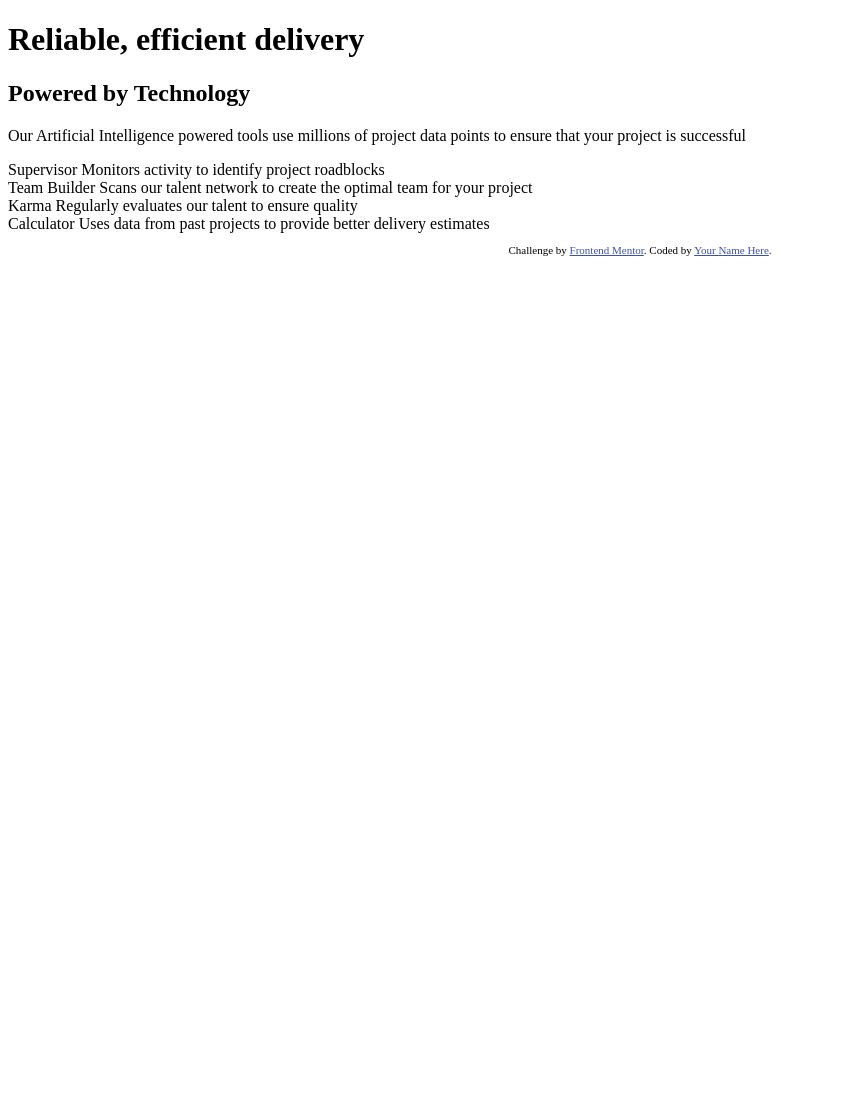
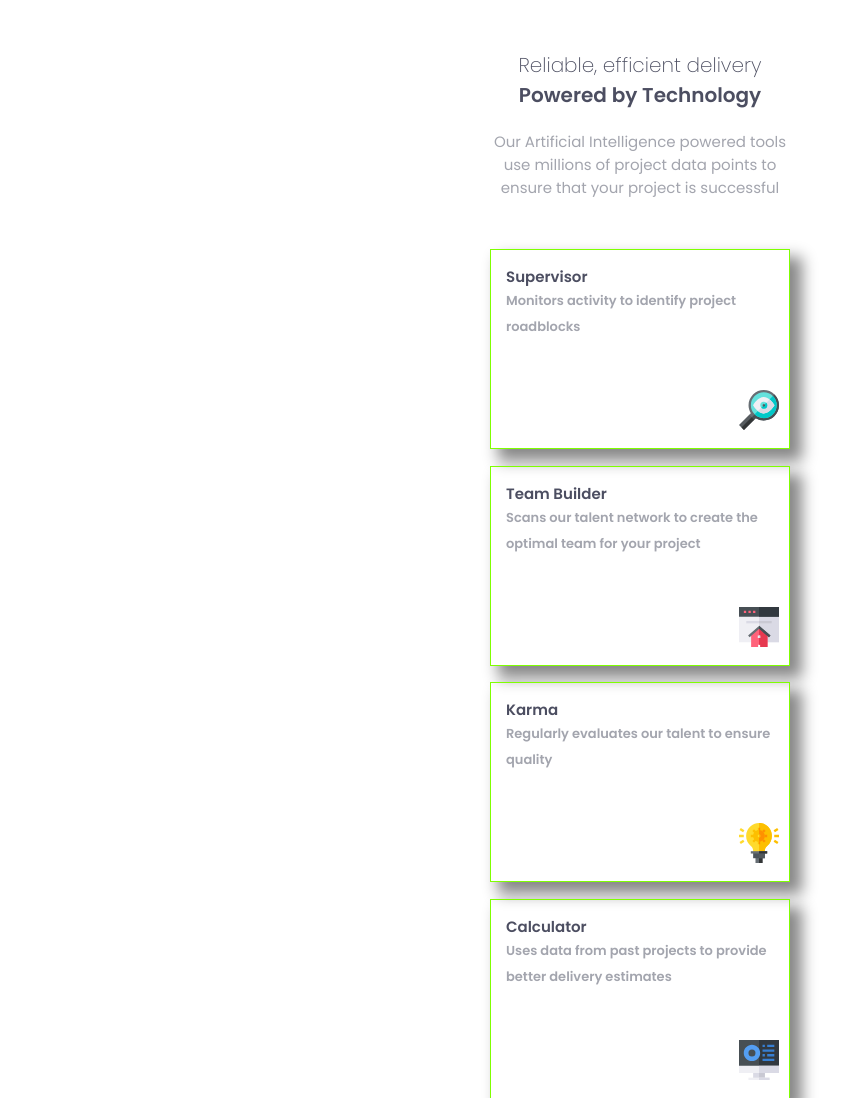
Before and after one commit to Ottoniel-Castanneda/Four-card-feature-section, a plain HTML site: page index.html in a window 1280 px wide. Shown: the top 1098 px of the page, without its empty margins (0-866 px from the left). Before the commit the page ends 800 px from the top, so only its background shows below. Drawn offline with Linux system fonts and the light colour scheme.

Commit message:
Agregando estilos CSS

```diff
--- a/index.html
+++ b/index.html
@@ -2,21 +2,17 @@
 <html lang="en">
 <head>
   <meta charset="UTF-8">
-  <meta name="viewport" content="width=device-width, initial-scale=1.0"> <!-- displays site properly based on user's device -->
+  <meta name="viewport" content="width=device-width, initial-scale=1.0">
+  <link rel="icon" type="image/png" sizes="32x32" href="./images/favicon-32x32.png">
+  <link rel="preconnect" href="https://fonts.googleapis.com">
+<link rel="preconnect" href="https://fonts.gstatic.com" crossorigin>
+<link href="https://fonts.googleapis.com/css2?family=Poppins:wght@200;400;600&family=Quicksand:wght@300;500;700&display=swap" rel="stylesheet">
+  <title>Frontend Mentor | Four card feature section</title>
+  <link rel="stylesheet" href="./styles.css">
+</head>
 
-  <link rel="icon" type="image/png" sizes="32x32" href="./images/favicon-32x32.png">
-
-  <title>Frontend Mentor | Four card feature section</title>
-
-  <!-- Feel free to remove these styles or customise in your own stylesheet 👍 -->
-  <style>
-    .attribution { font-size: 11px; text-align: center; }
-    .attribution a { color: hsl(228, 45%, 44%); }
-  </style>
-</head>
 <body>
 <header>
-
   <h1>Reliable, efficient delivery</h1>
   <h2>Powered by Technology</h2>
   <p class="principal">
@@ -27,24 +23,30 @@
 
   <div class="cards_container">
 
-    <div class="card1">
-      Supervisor
-      Monitors activity to identify project roadblocks
+    <div class="card card1">
+      <p class="tittlecard">Supervisor</p>
+      <h2 class="description">Monitors activity to identify project roadblocks</h2>
+      <img class="logo"  src="./images/icon-supervisor.svg" alt="lupa">
     </div>
 
-    <div class="card2">
-      Team Builder
-      Scans our talent network to create the optimal team for your project
+    <div class="card card2">
+      <p class="tittlecard"> Team Builder</p>
+      <h2 class="description">Scans our talent network to create the optimal team for your project</h2>
+      <img class="logo"  src="./images/icon-team-builder.svg" alt="casita">
+
     </div>
 
-    <div class="card3">
-      Karma
-      Regularly evaluates our talent to ensure quality
+    <div class="card card3">
+      <p class="tittlecard">Karma</p>
+      <h2 class="description">Regularly evaluates our talent to ensure quality</h2>
+      <img class="logo"  src="./images/icon-karma.svg" alt="foco">
     </div>
 
-    <div class="card4">
-      Calculator
-      Uses data from past projects to provide better delivery estimates
+    <div class="card card4">
+      <p class="tittlecard">Calculator</p>
+       <h2 class="description"> Uses data from past projects to provide better delivery estimates</h2>
+       <img class="logo" src="./images/icon-calculator.svg" alt="">
+
     </div>
 
   </div>
@@ -53,7 +55,7 @@
   <footer>
     <p class="attribution">
       Challenge by <a href="https://www.frontendmentor.io?ref=challenge" target="_blank">Frontend Mentor</a>.
-      Coded by <a href="#">Your Name Here</a>.
+      Coded by <a href="#">Ottoniel Castañeda</a>.
     </p>
   </footer>
 </body>
--- /dev/null
+++ b/styles.css
@@ -0,0 +1,89 @@
+* {
+    margin: 0;
+    padding: 0;
+    box-sizing: border-box;
+}
+:root {
+    --bitcoin-orange: #f7931A;
+    --Red: hsl(0, 78%, 62%);
+    --Cyan: hsl(180, 62%, 55%);
+    --Orange: hsl(34, 97%, 64%);
+    --Blue: hsl(212, 86%, 64%);
+    --Very-Dark-Blue: hsl(234, 12%, 34%);
+    --Grayish-Blue: hsl(229, 6%, 66%);
+    --Very-Light-Gray: hsl(0, 0%, 98%);
+
+}
+
+html {
+    font-family: 'Poppins', sans-serif;
+    font-size: 62.5%;
+}
+
+
+body {
+    display: flex;
+    flex-direction: column;
+    align-items: center;
+    font-size: 1.2rem;
+}
+
+header {
+    margin-top: 50px;
+    width: 300px;
+    text-align: center;
+   /* border: 1px solid black;*/
+}
+.principal {
+    color: var(--Grayish-Blue);
+    font-size: 1.5rem;
+    font-weight: 500;
+    margin: 20px 0 30px 0;
+}
+h1 {
+    color: var(--Very-Dark-Blue);
+    font-size: 2rem;
+    font-weight: 200;
+}
+h2 {
+    color: var(--Very-Dark-Blue);
+    font-size: 2rem;
+}
+.cards_container {
+    width: 300px;
+    height: 850px;
+    margin: 20px 0 50px 0;
+    display: flex;
+    justify-content: space-between;
+    flex-direction: column;
+    align-items: center;
+}
+.card {
+    box-shadow: 10px 10px 14px 2px rgba(0,0,0,0.47);
+    display: flex;
+    flex-direction: column;
+    border: 1px solid chartreuse;
+    width: 300px;
+    height: 200px;
+}
+.tittlecard {
+    color: var(--Very-Dark-Blue);
+    font-size: 1.5rem;
+    font-weight: 600;
+    margin: 15px 0 0 15px;
+}
+.description {
+    margin-left: 15px;
+    font-size: 1.3rem;
+    line-height: 2;
+    color: var(--Grayish-Blue);
+}
+.logo{
+    margin: 50px 10px 0 0;
+    align-self: flex-end;
+    width: 40px;
+    height: 40px;
+}
+
+.attribution { font-size: 11px; text-align: center; }
+.attribution a { color: hsl(228, 45%, 44%); }
```
